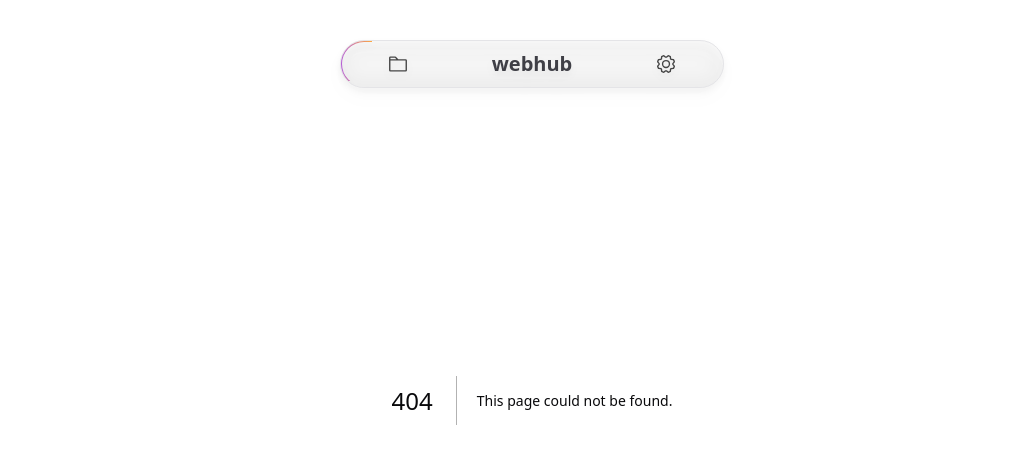
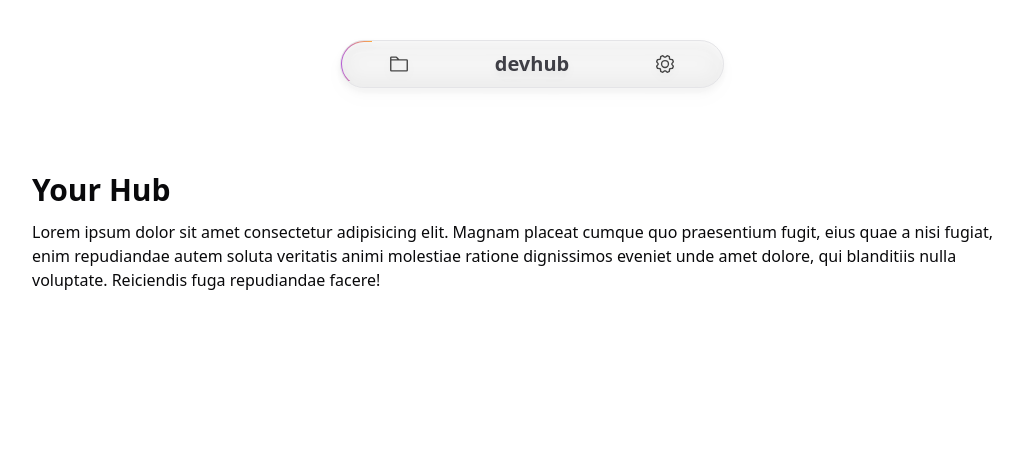
Before and after one commit to tobiasmeyhoefer/webhub, a Next.js app: page /hub in a window 1280 px wide. Before the commit this address had no page. Shown: the top 464 px of the page, without its empty margins (108-1131 px from the left). Built offline with nearby package versions, Linux system fonts and the light colour scheme.

Commit message:
fine adjustments

```diff
--- a/app/store/page.tsx
+++ b/app/hub/page.tsx
@@ -1,7 +1,7 @@
-const Store = () => {
+const Hub = () => {
   return (
     <div>
-      <h1 className="pt-40 text-3xl font-bold leading-loose">Store</h1>
+      <h1 className="pt-40 text-3xl font-bold leading-loose">Your Hub</h1>
       <p className="leading-normal">
         Lorem ipsum dolor sit amet consectetur adipisicing elit. Magnam placeat
         cumque quo praesentium fugit, eius quae a nisi fugiat, enim repudiandae
@@ -13,4 +13,4 @@ const Store = () => {
   )
 }
 
-export default Store
+export default Hub
--- a/components/NavBar.tsx
+++ b/components/NavBar.tsx
@@ -8,13 +8,13 @@ const NavBar = () => {
     <nav className="absolute z-10 left-0 right-0 top-10 ml-auto mr-auto flex h-12 w-80 items-center justify-around rounded-full border border-zinc-200 bg-zinc-100/30 drop-shadow-lg backdrop-blur-md backdrop-filter md:w-96">
       <Link
         className="rounded-lg p-2 transition-all hover:bg-zinc-300"
-        href="/store"
+        href="/hub"
       >
         <FolderIcon />
       </Link>
       <Link href="/">
         <h1 className="text-xl font-bold text-zinc-700 transition-all hover:text-zinc-800">
-          webhub
+          devhub
         </h1>
       </Link>
       <Settings />
--- a/components/NavBarMobile.tsx
+++ b/components/NavBarMobile.tsx
@@ -9,7 +9,7 @@ const NavBarMobile = () => {
       <div className="flex h-full items-center justify-around">
         <Link
           className="flex h-full w-full justify-center rounded-lg p-2 transition-all items-center"
-          href="/store"
+          href="/hub"
         >
           <FolderIcon />
         </Link>
@@ -18,7 +18,7 @@ const NavBarMobile = () => {
           className="flex h-full w-full items-center justify-center"
         >
           <h1 className="text-xl font-bold text-zinc-700 transition-all">
-            webhub
+            devhub
           </h1>
         </Link>
         <div className="flex w-full h-full">
--- a/components/SignInGoogle.tsx
+++ b/components/SignInGoogle.tsx
@@ -19,12 +19,11 @@ const SignInGoogle = () => {
 
   return (
     <div className="absolute inset-0 flex items-center justify-center bg-white z-20">
-      <form
+      <form className="border-zinc-200 rounded-lg border-2"
         action={async () => {
           "use server"
           const supabase = createClient()
           const redirectUrl = process.env.NODE_ENV === "development" ? `http://localhost:3000/auth/callback` : `https://webhub-cyan.vercel.app/auth/callback`
-          console.log(redirectUrl)
           const { data, error } = await supabase.auth.signInWithOAuth({
             provider: "google",
             options: {
@@ -33,7 +32,6 @@ const SignInGoogle = () => {
           })
 
           if (data.url) {
-            console.log("data: " + data.url)
             redirect(data.url) // use the redirect API for your server framework
           }
 
```
